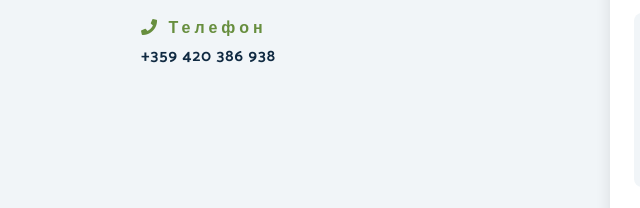
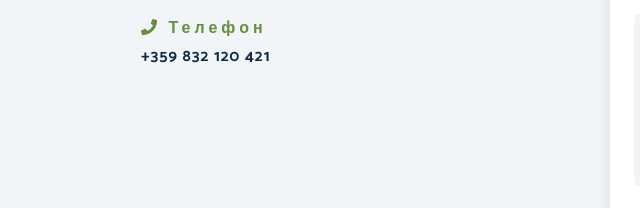
Before and after one commit to IvaN1112/V-Shop, a plain HTML site: page index.html in a window 1280 px wide. Shown: the part 3579-3787 px from the top of the page, 30-670 px from the left. Drawn offline with Linux system fonts and the light colour scheme; a web font is replaced by a local one.

Commit message:
Update index.html

```diff
--- a/index.html
+++ b/index.html
@@ -354,7 +354,7 @@
               </span>
               Телефон
             </h4>
-            <h4 class="contact-text">+359 420 386 938</h4>
+            <h4 class="contact-text">+359 832 120 421</h4>
           </div>
           <!-- end of contact item -->
         </article>
```
